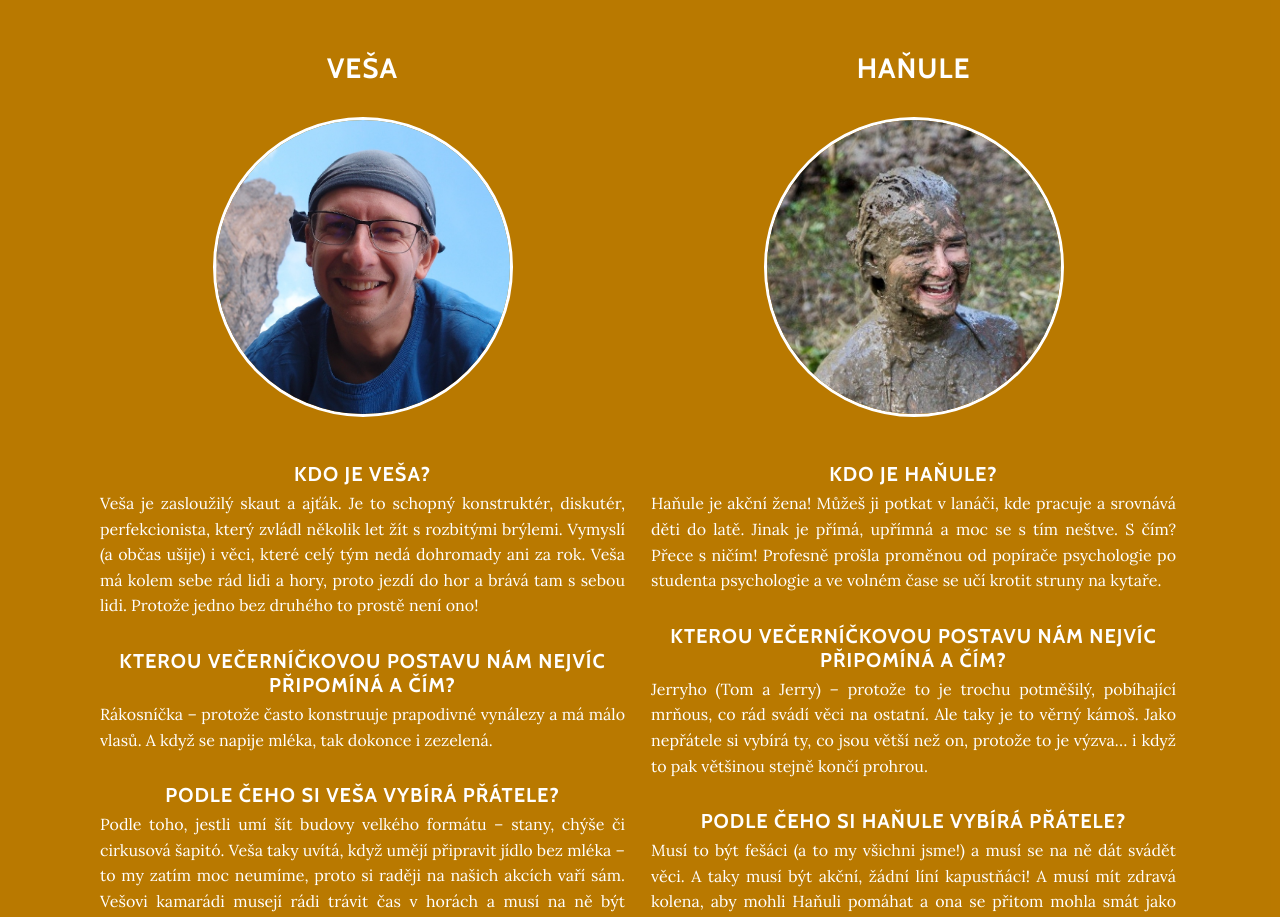
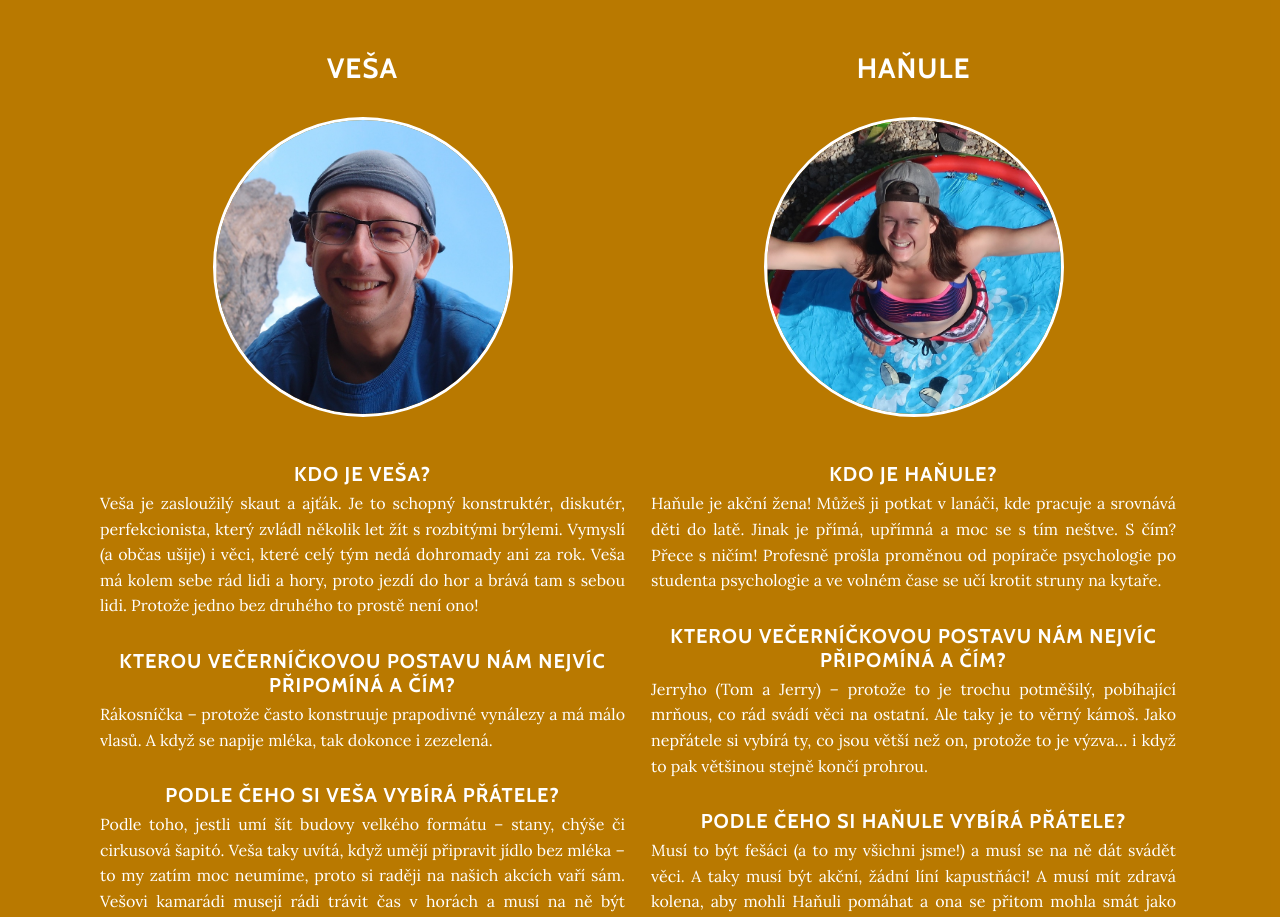
Before and after one commit to InstruktoriBrno/pratelstvi-web, a website: page index.html in a window 1280 px wide. Shown: the part 5879-6796 px from the top of the page. Drawn offline with nearby package versions, Linux system fonts and the light colour scheme; files that its build step writes are made by us from their sources.

Commit message:
Replaced Hanule image

```diff
--- a/index.html
+++ b/index.html
@@ -200,7 +200,7 @@
                 </div>
                 <div class="col-lg-6 col-centered">
                     <h3>Haňule</h3>
-                    <img class="rounded-circle" src="img/hanka.jpg" alt="">
+                    <img class="rounded-circle" src="img/hanule.jpg" alt="">
                     <h5>Kdo je Haňule?</h5>
                     <p>Haňule je akční žena! Můžeš ji potkat v lanáči, kde pracuje a srovnává děti do latě. Jinak je přímá, upřímná a moc se s tím neštve. S čím? Přece s ničím! Profesně prošla proměnou od popírače psychologie po studenta psychologie a ve volném čase se učí krotit struny na kytaře.</p>
                     <h5>Kterou večerníčkovou postavu nám nejvíc připomíná a čím?</h5>
```
Also changed, not shown: img/hanule.jpg (added).
